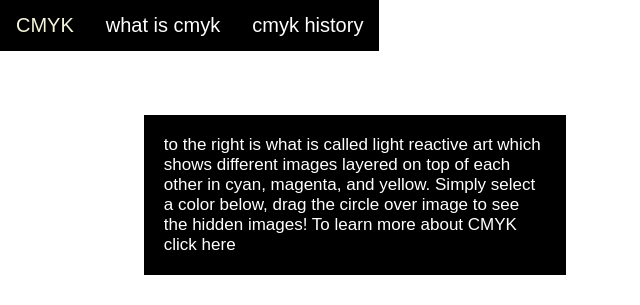
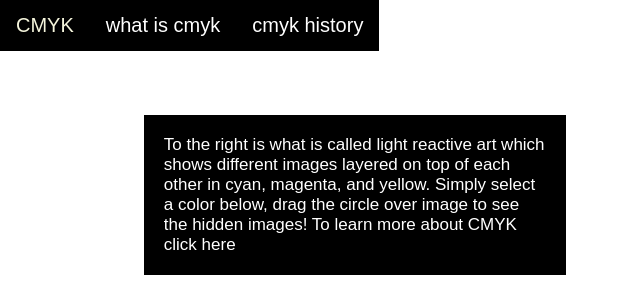
Before and after one commit to rcsmith720-prog/CMYK, a plain HTML site: page index.html in a window 1280 px wide. Shown: the top 305 px of the page, 0-640 px from the left. Drawn offline with Linux system fonts and the light colour scheme; files whose address does not match are found by name; a web font is replaced by a local one.

Commit message:
Update index.html

```diff
--- a/index.html
+++ b/index.html
@@ -17,7 +17,7 @@
 
         <div class="left">
             <div class="intro">
-                <div class="intructions">to the right is what is called light reactive art which shows different images layered on top of each other in cyan, magenta, and yellow. Simply select a color below, drag the circle over image to see the hidden images! To learn more about CMYK click here</div>
+                <div class="intructions">To the right is what is called light reactive art which shows different images layered on top of each other in cyan, magenta, and yellow. Simply select a color below, drag the circle over image to see the hidden images! To learn more about CMYK click here</div>
             </div>
             <div class="center">
                        <div class="center-top">
```
